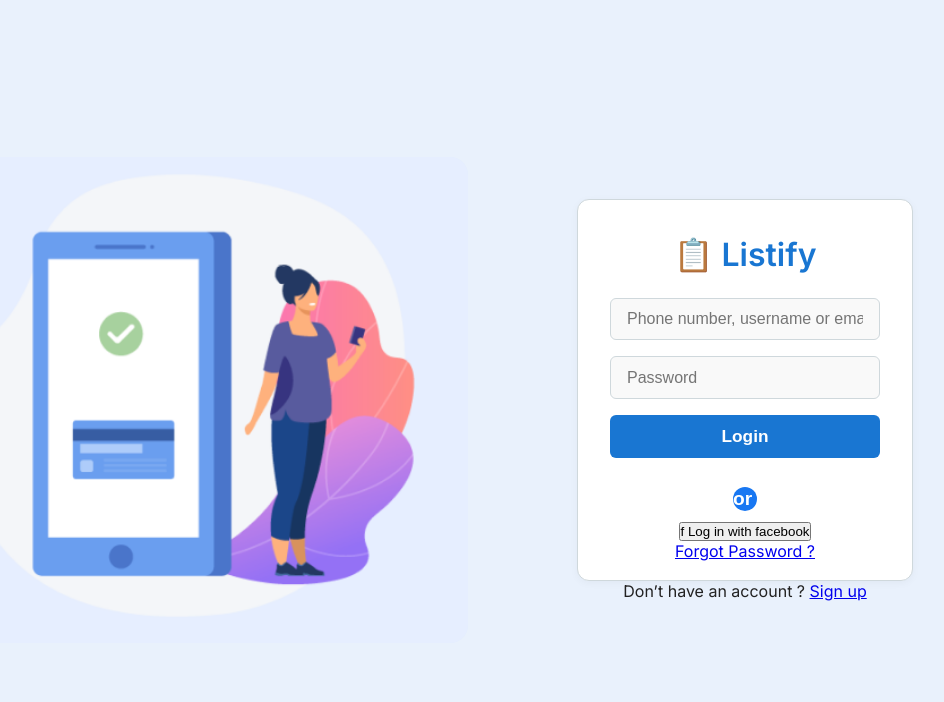
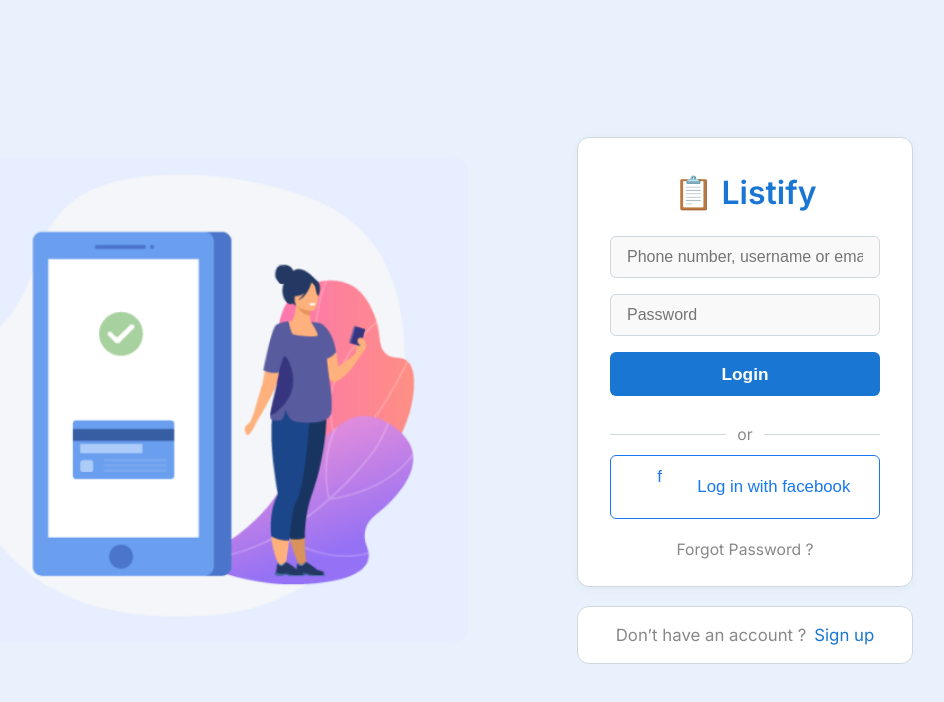
Before and after one commit to krizee17/task-app, a plain HTML site: page login.html in a window 1280 px wide. Shown: the whole page, without its empty margins (175-1119 px from the left). Drawn offline with Linux system fonts and the light colour scheme.

Commit message:
Modified the index.html and login.css files

```diff
--- a/login.css
+++ b/login.css
@@ -9,7 +9,7 @@
   --muted: #888;
   --border-radius: 12px;
   --transition: 0.2s;
-  font-family: 'Inter', Arial, sans-serif;
+  font-family: "Inter", Arial, sans-serif;
 }
 
 * {
@@ -18,7 +18,8 @@
   padding: 0;
 }
 
-body, html {
+body,
+html {
   height: 100%;
   background: var(--background);
   color: var(--text);
@@ -67,7 +68,7 @@
   display: flex;
   flex-direction: column;
   align-items: center;
-  box-shadow: 0 2px 8px rgba(0,0,0,0.04);
+  box-shadow: 0 2px 8px rgba(0, 0, 0, 0.04);
 }
 
 .logo {
@@ -86,7 +87,7 @@
   font-size: 2rem;
   color: var(--primary);
   font-weight: 600;
-  font-family: 'Inter', Arial, sans-serif;
+  font-family: "Inter", Arial, sans-serif;
 }
 
 .login-form input[type="text"],
@@ -128,42 +129,70 @@
   text-align: center;
   color: var(--muted);
   margin: 0.7rem 0 0.7rem 0;
+  position: relative;
   font-size: 0.98rem;
+}
 .divider span {
   background: var(--card-bg);
+  padding: 0 0.7rem;
   position: relative;
   z-index: 1;
+}
+.divider:before {
+  content: "";
   display: block;
+  position: absolute;
   top: 50%;
   left: 0;
   width: 100%;
+  height: 1px;
   background: var(--border);
+  z-index: 0;
 }
 
+.facebook-btn {
+  width: 100%;
   padding: 0.7rem 0;
+  background: #fff;
   color: var(--fb-blue);
+  border: 1.2px solid var(--fb-blue);
   border-radius: 6px;
+  font-size: 1.05rem;
+  font-weight: 500;
+  cursor: pointer;
   display: flex;
   align-items: center;
+  justify-content: center;
   gap: 0.6rem;
+  margin-bottom: 1.1rem;
   transition: background var(--transition), color var(--transition);
+}
 .facebook-btn:hover {
+  background: var(--fb-blue);
+  color: #fff;
 }
 .fb-icon {
-  color: #fff;
-  display: flex;
-  justify-content: center;
+  width: 40px;
+  height: 40px;
+  display: inline-block;
+  vertical-align: middle;
+  margin-right: 8px;
 }
+
 .forgot-link {
+  color: var(--muted);
+  font-size: 0.98rem;
   text-decoration: none;
   margin-top: 0.2rem;
   margin-bottom: 0.5rem;
   transition: color var(--transition);
+}
 .forgot-link:hover {
   color: var(--primary);
   text-decoration: underline;
 }
 
+.signup-box {
   width: 100%;
   background: var(--card-bg);
   border: 1.5px solid var(--border);
@@ -201,36 +230,3 @@
     min-width: 0;
   }
 }
-.signup-box {
-}
-  color: var(--muted);
-  font-size: 0.98rem;
-
-  align-items: center;
-  width: 1.5rem;
-  height: 1.5rem;
-  border-radius: 50%;
-  font-family: Arial, sans-serif;
-  font-size: 1.2rem;
-  background: var(--fb-blue);
-  font-weight: bold;
-  color: #fff;
-  background: var(--fb-blue);
-}
-  margin-bottom: 1.1rem;
-  justify-content: center;
-  font-weight: 500;
-  cursor: pointer;
-  font-size: 1.05rem;
-  border: 1.2px solid var(--fb-blue);
-  background: #fff;
-.facebook-btn {
-  width: 100%;
-  z-index: 0;
-  height: 1px;
-  position: absolute;
-.divider:before {
-  content: "";
-}
-  padding: 0 0.7rem;
-}
```
Also changed, not shown: index.html (+23 -8 lines).
